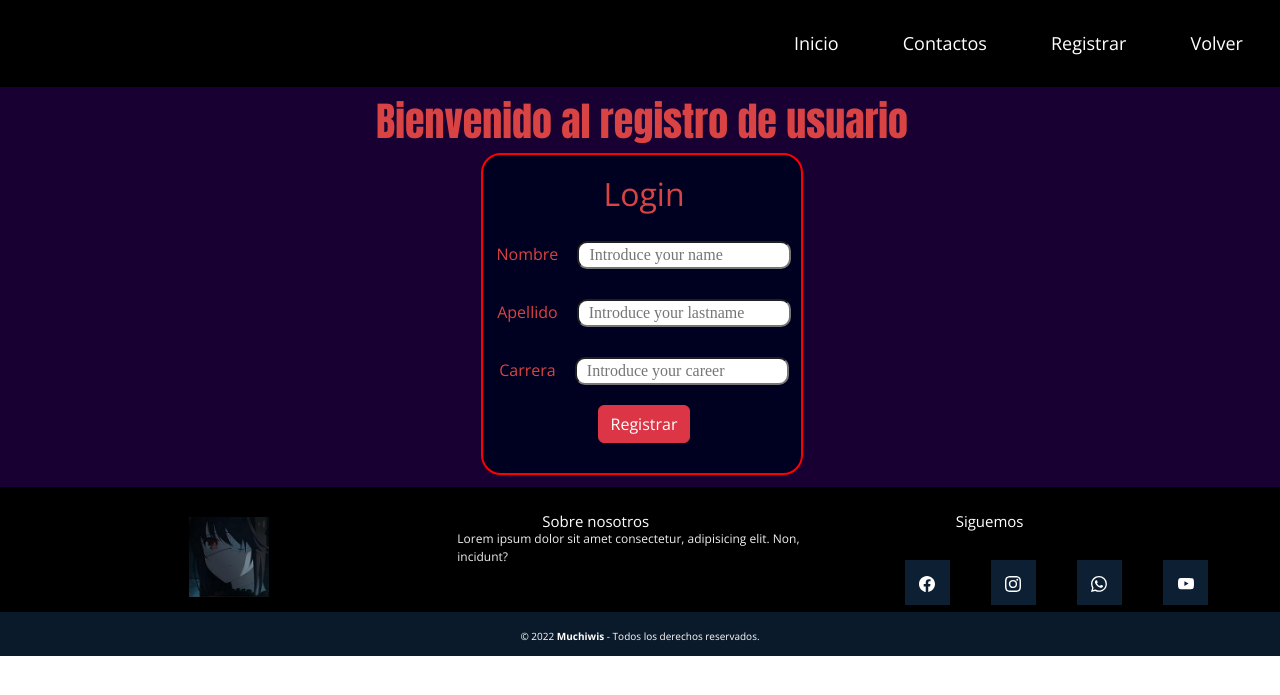
After one commit to Muchiwis/System-register-muchi, a PHP site: page /registrar.php in a window 1280 px wide. The commit adds this page. Shown: the top 695 px of the page. Run offline with PHP 8.4, Linux system fonts and the light colour scheme; some libraries are stand-ins or nearby versions.

Commit message:
Add files via upload

```diff
--- a/System_register-lV/conexion.php
+++ b/System_register-lV/conexion.php
@@ -1,6 +1,6 @@
 <?php
  try {
-     $enlace = new PDO('mysql:host=127.0.0.1;dbname=SistemaAlumno;','root','');
+     $enlace = new PDO('mysql:host=127.0.0.1;dbname=sistema_registro;','root','');
 
      if(!empty($enlace)){
          //echo "Base de datos funcional";
--- a/System_register-lV/includes/cabecera.css
+++ b/System_register-lV/includes/cabecera.css
@@ -1,21 +1,24 @@
+*{
+    padding: 0px;
+    margin: 0px;
+}
 header{
     display: flex;
     flex-direction: column;
     align-items: unset;
-
 }
-
 div{
     padding-left: 50px;
 
     /*white-space:normal;*/
 }
 .nav-enlace{
-    padding-left: 600px;
+    padding-left: 760px;
 
 }
 div a{
     margin: 30px;
+    color: #fff;
 }
 
 .form-inline{
@@ -42,3 +45,8 @@ div a{
 a:hover{
     color: aqua;
 }
+.cabecera-content{
+    background-color: black;
+    padding-top: 20px;
+    padding-bottom: 20px;
+}
--- a/System_register-lV/includes/cabecera.php
+++ b/System_register-lV/includes/cabecera.php
@@ -6,27 +6,30 @@
   <meta name="viewport" content="width=device-width, initial-scale=1.0">
   <title>Document</title>
   <script src="https://kit.fontawesome.com/4db3f232fb.js" crossorigin="anonymous"></script>
-<link href="https://cdn.jsdelivr.net/npm/bootstrap@5.2.1/dist/css/bootstrap.min.css" rel="stylesheet" integrity="sha384-iYQeCzEYFbKjA/T2uDLTpkwGzCiq6soy8tYaI1GyVh/UjpbCx/TYkiZhlZB6+fzT" crossorigin="anonymous">
+ <link href="https://cdn.jsdelivr.net/npm/bootstrap@5.2.1/dist/css/bootstrap.min.css" rel="stylesheet" integrity="sha384-iYQeCzEYFbKjA/T2uDLTpkwGzCiq6soy8tYaI1GyVh/UjpbCx/TYkiZhlZB6+fzT" crossorigin="anonymous">
 <link rel="stylesheet" href="https://cdn.jsdelivr.net/npm/bootstrap-icons@1.8.1/font/bootstrap-icons.css">
 <!-- CSS only -->
 <link rel="stylesheet" href="includes/cabecera.css">
-<link rel="stylesheet" href="includes/pie1.css">
+<link rel="stylesheet" href="includes/pie2.css">
 
 </head>
 <body>
   <header>
-      <nav class="navbar navbar-expand-lg navbar-light bg-black">
+    <div class="cabecera-content">
+      <nav class="cabecera-content1">
         <div class="nav-enlace">
-          <a class="enlace-header" href="#">Inicio</a>
+          <a class="enlace-header" href="principal.php">Inicio</a>
           <a class="enlace-header" href="#">Contactos</a>
-          <a class="enlace-header" href="#">Volver</a>
+          <a class="enlace-header" href="registrar.php">Registrar</a>
+          <a class="enlace-header" href="index.php">Volver</a>
         </div>
         <div class="search">
-          <form class="form-inline my-2 my-lg-0">
+          <!-- <form class="form-inline my-2 my-lg-0">
             <input class="form-control mr-sm-2" type="search" placeholder="Search" aria-label="Search">
             <button class="btn btn-outline-success my-2 my-sm-0" type="submit">Search</button>
-          </form>
+          </form> -->
         </div>
       </nav>
+    </div>
 
   </header>
--- a/System_register-lV/includes/pie.php
+++ b/System_register-lV/includes/pie.php
@@ -15,10 +15,10 @@
             <div class="box">
                 <h2>Siguemos</h2>
                 <div class="red-social">
-                    <a href="#" class="fa fa-facebook"></a>
-                    <a href="#" class="fa fa-instagram"></a>
-                    <a href="#" class="fa fa-twitter"></a>
-                    <a href="#" class="fa fa-youtube"></a>
+                    <a id="a1" href="·"><img class="icon-edit" src="img/facebook.svg" alt=""></a>
+                    <a id="a1" href="·"><img class="icon-edit" src="img/instagram.svg" alt=""></a>
+                    <a id="a1" href="·"><img class="icon-edit" src="img/whatsapp.svg" alt=""></a>
+                    <a id="a1" href="·"><img class="icon-edit" src="img/youtube.svg" alt=""></a>
                 </div>
             </div>
         </div>
--- a/System_register-lV/includes/pie1.css
+++ b/System_register-lV/includes/pie1.css
@@ -74,19 +74,21 @@ div .box{
     height:45px;
     line-height: 45px;  /*altura*/
     color: #fff;
-    margin-right:10px;
+    margin-right:0px;
     background-color: #0d2033;
     text-align: center;
     transition: all 300ms ease; /*efecto en hover*/
 
 }
-.pie-pagina .group-1 .box .red-social a:hover{
-    /*color al pasar el cursor*/
-    color: aqua;
+#a1{
+    margin-right: 7px;
+}
+a img:hover{
+    filter: invert(82%) sepia(64%) saturate(1321%) hue-rotate(109deg) brightness(103%) contrast(90%)
 }
 .pie-pagina .group-2{
     background-color: #0a1a2a;
-    padding: 5px 0px;
+    padding: 10px 0px;
     text-align: center;
     color: #fff;
 }
@@ -102,3 +104,6 @@ div .box{
         padding: 35px 0px;
     }
 }
+.icon-edit{
+    filter: invert(100%) sepia(2%) saturate(2%) hue-rotate(88deg) brightness(105%) contrast(100%);
+}
--- a/System_register-lV/index.php
+++ b/System_register-lV/index.php
@@ -10,7 +10,7 @@
     <link href="https://cdn.jsdelivr.net/npm/bootstrap@5.0.2/dist/css/bootstrap.min.css" rel="stylesheet" integrity="sha384-EVSTQN3/azprG1Anm3QDgpJLIm9Nao0Yz1ztcQTwFspd3yD65VohhpuuCOmLASjC" crossorigin="anonymous">
     <link href="//maxcdn.bootstrapcdn.com/bootstrap/4.0.0/css/bootstrap.min.css" rel="stylesheet" id="bootstrap-css">
 
-    <link rel="stylesheet" href="style3.css">
+    <link rel="stylesheet" href="sec_estilos/login.css">
     <title>Document</title>
 </head>
 <body>
--- /dev/null
+++ b/System_register-lV/registrar.php
@@ -0,0 +1,73 @@
+<?php
+    require_once("includes/cabecera.php");
+?>
+<?php
+    require_once("conexion.php");
+
+    /*$user=$_POST['name'];
+    $apellido=$_POST['apellido'];
+    $carrera=$_POST['carrera'];*/
+
+     /*if(isset($_POST['name']) and isset($_POST['apellido']) and isset(['carrera'])){
+
+     }*/
+
+     if(isset($_POST['registrar'])){
+        $user=$_POST['name'];
+        $apellido=$_POST['apellido'];
+        $carrera=$_POST['carrera'];
+
+        if(!empty($user) and !empty($apellido) and !empty($carrera)){
+            $sql="INSERT INTO administradores (nombres,apellidos,cargo) VALUES (?,?,?)";
+            $resultado=$enlace->prepare($sql);
+            $resultado->execute(array($user,$apellido,$carrera));
+
+            ?>
+                <script>
+                    alert("Registado correctamente");
+                </script>
+            <?php
+
+        }else{
+            ?>
+                <script>
+                    alert("campos vacios");
+                </script>
+
+            <?php
+        }
+    }
+?>
+
+<link rel="stylesheet" href="sec_estilos/registrar1.css">
+<main>
+    <div class="form-registrar">
+        <form action="registrar.php" method="post">
+            <h1>Bienvenido al registro de usuario</h1>
+            <div class="cont-form">
+                <div class="login">
+                    <h2>Login</h2>
+                </div>
+                <div class="input">
+                    <label for="">Nombre</label>
+                    <input type="text" name="name" placeholder="Introduce your name">
+                </div>
+                <div class="input">
+                    <label for="">Apellido</label>
+                    <input type="text" name="apellido" placeholder="Introduce your lastname">
+                </div>
+                <div class="input">
+                    <label for="">Carrera</label>
+                    <input type="text" name="carrera" placeholder="Introduce your career">
+                </div>
+                <div class="submit">
+                    <button type="submit" class="btn btn-danger" name="registrar">Registrar</button>
+                </div>
+            </div>
+        </form>
+    </div>
+</main>
+
+<?php
+    require_once("includes/pie.php")
+?>
--- /dev/null
+++ b/System_register-lV/sec_estilos/registrar1.css
@@ -0,0 +1,54 @@
+*{
+    padding: 0%;
+    margin: 0%;
+}
+main{
+    background-color:rgb(25, 0, 51);
+    height: 400px;
+}
+.cont-form{
+    margin: 0 auto;
+    background-color: rgb(0, 0, 32);
+    display: flex;
+    flex-direction: column;
+    padding: 10px;
+    align-items: center;
+    width: max-content;
+    border-radius: 20px;
+    margin-bottom: 60px;
+    padding-bottom: 30px;
+    border:2px solid red;
+}
+.form-registrar{
+    /*background-color:darkslateblue;*/
+}
+body{
+
+}
+input{
+    border-radius: 10px;
+    font-family: 'Times New Roman', Times, serif;
+    align-items: center;
+    padding-left: 10px;
+    color: brown;
+}
+label{
+    font-style:normal;
+    color: rgb(218, 67, 67);
+    padding-right: 15px;
+}
+.input{
+    margin-bottom: 10px;
+    margin-top: 10px;
+
+}
+h1{
+    display: flex;
+    justify-content: center;
+    align-items: center;
+    color: rgb(218, 67, 67);
+    font-family: Impact, Haettenschweiler, 'Arial Narrow Bold', sans-serif;
+}
+h2{
+    color:rgb(218, 67, 67);
+}
```
Also changed, not shown: System_register-lV/editar.php (added, +48 -0 lines), System_register-lV/eliminar.php (added, +24 -0 lines), System_register-lV/principal.php (+38 -17 lines), System_register-lV/sec_estilos/editar.css (added, +42 -0 lines), System_register-lV/sec_estilos/login.css (added, +130 -0 lines), System_register-lV/val_edit.php (added, +24 -0 lines), System_register-lV/img/facebook.svg (added), System_register-lV/img/instagram.svg (added), System_register-lV/img/pencil-square-edit.svg (added), System_register-lV/img/trash.svg (added), System_register-lV/img/whatsapp.svg (added), System_register-lV/img/youtube.svg (added).
